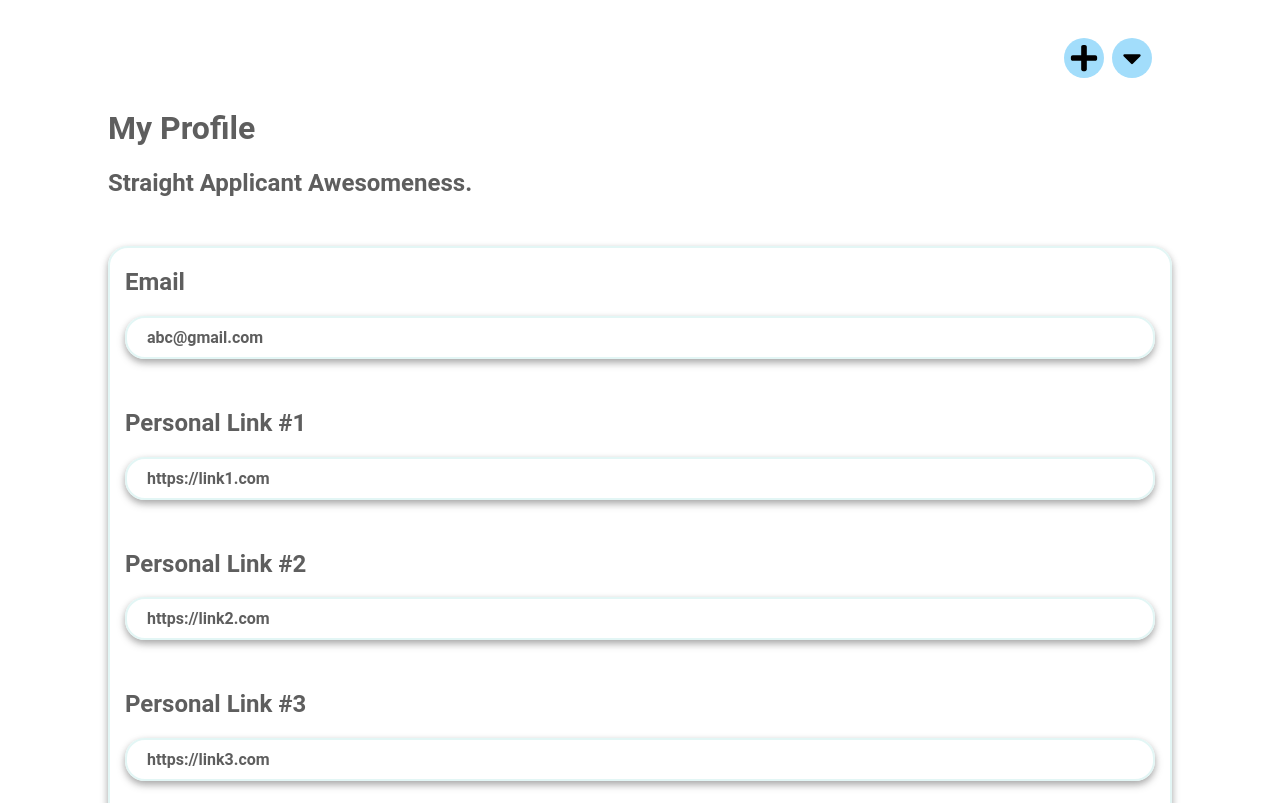
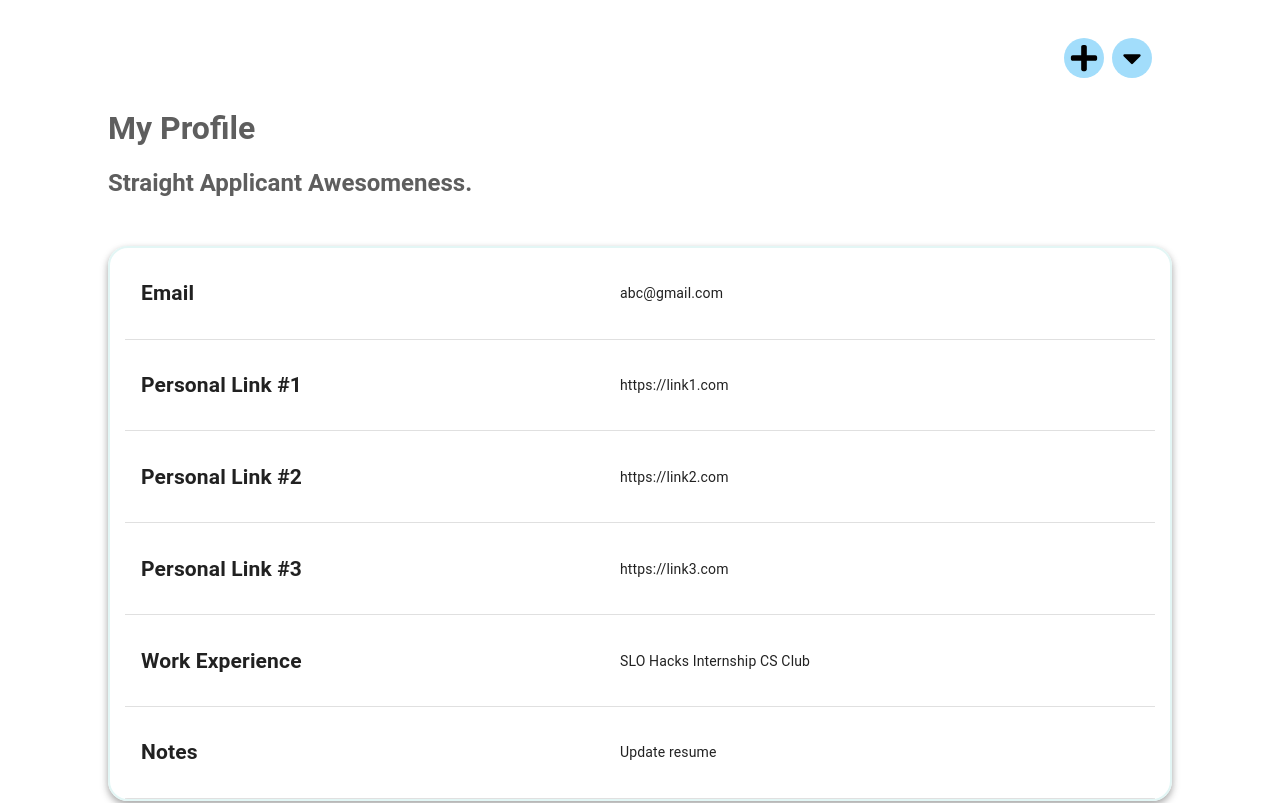
Before and after one commit to helenewillits/JobMe, a React (Create React App) app: page / in a window 1280 px wide. Shown: the top 803 px of the page. Built offline with nearby package versions, Linux system fonts and the light colour scheme.

Commit message:
Profile displays hardcoded data formatted like a table

```diff
--- a/src/components/Profile.js
+++ b/src/components/Profile.js
@@ -3,12 +3,26 @@ import styles from "../assets/Styles.module.css";
 import Header from "./Header.js";
 import NavigationBar from "./Navbar.js";
 
+import Table from '@material-ui/core/Table';
+import TableBody from '@material-ui/core/TableBody';
+import TableCell from '@material-ui/core/TableCell';
+import TableRow from '@material-ui/core/TableRow';
+
 import axios from "axios";
+import { makeStyles } from "@material-ui/core";
 
 class Profile extends React.Component {
    state = {
       userID: 0,
-      user: null,
+      user: {
+          userID: 12345,
+          email: "abc@gmail.com",
+          link1: "https://link1.com",
+          link2: "https://link2.com",
+          link3: "https://link3.com",
+          workExperience: "SLO Hacks\nInternship\nCS Club",
+          notes: "Update resume"
+      },
       page: "Profile"
    };
 
@@ -44,15 +58,6 @@ class Profile extends React.Component {
    constructor(props) {
       super(props);
       this.state.userID = 12345;
-      this.state.user = {
-          userID: 12345,
-          email: "abc@gmail.com",
-          link1: "https://link1.com",
-          link2: "https://link2.com",
-          link3: "https://link3.com",
-          workExperience: "SLO Hacks",
-          notes: "Update resume"
-      }
    }
 
    // NEED TO DISTINGUISH COLUMNS BASED ON STATUS --TO DO--
@@ -74,8 +79,21 @@ class Profile extends React.Component {
 //       );
 //    };
 
+    createData(name, value) {
+        console.log("USER: ", this.state.user);
+        return { name, value };
+    }
+
+    rows = [
+        this.createData("Email", this.state.user.email),
+        this.createData("Personal Link #1", this.state.user.link1),
+        this.createData("Personal Link #2", this.state.user.link2),
+        this.createData("Personal Link #3", this.state.user.link3),
+        this.createData("Work Experience", this.state.user.workExperience),
+        this.createData("Notes", this.state.user.notes)
+    ]
+
    render() {
-       console.log(this.state.page);
       return (
          <div>
             <NavigationBar />
@@ -83,6 +101,20 @@ class Profile extends React.Component {
             <Header page={this.state.page} />
             <br />
             <div className={styles.area}>
+                <Table aria-label="simple table">
+                    <TableBody>
+                        {this.rows.map((row) => (
+                            <TableRow key={row.name}>
+                                <TableCell component="th" scope="row" size="medium" variant="head">
+                                    <h2>{row.name}</h2>
+                                </TableCell>
+                                <TableCell align="left">{row.value}</TableCell>
+                            </TableRow>
+                        ))}
+                    </TableBody>
+                </Table>
+            </div>
+            {/* <div className={styles.area}>
                 <h2>Email</h2>
                 <div className={styles.area}>
                     <h4>{this.state.user.email}</h4>
@@ -106,8 +138,7 @@ class Profile extends React.Component {
                 <h2>Notes</h2>
                 <div className={styles.area}>
                     <h4>{this.state.user.notes}</h4>
-                </div>
-            </div>
+                </div> */}
          </div>
       );
    }
```
